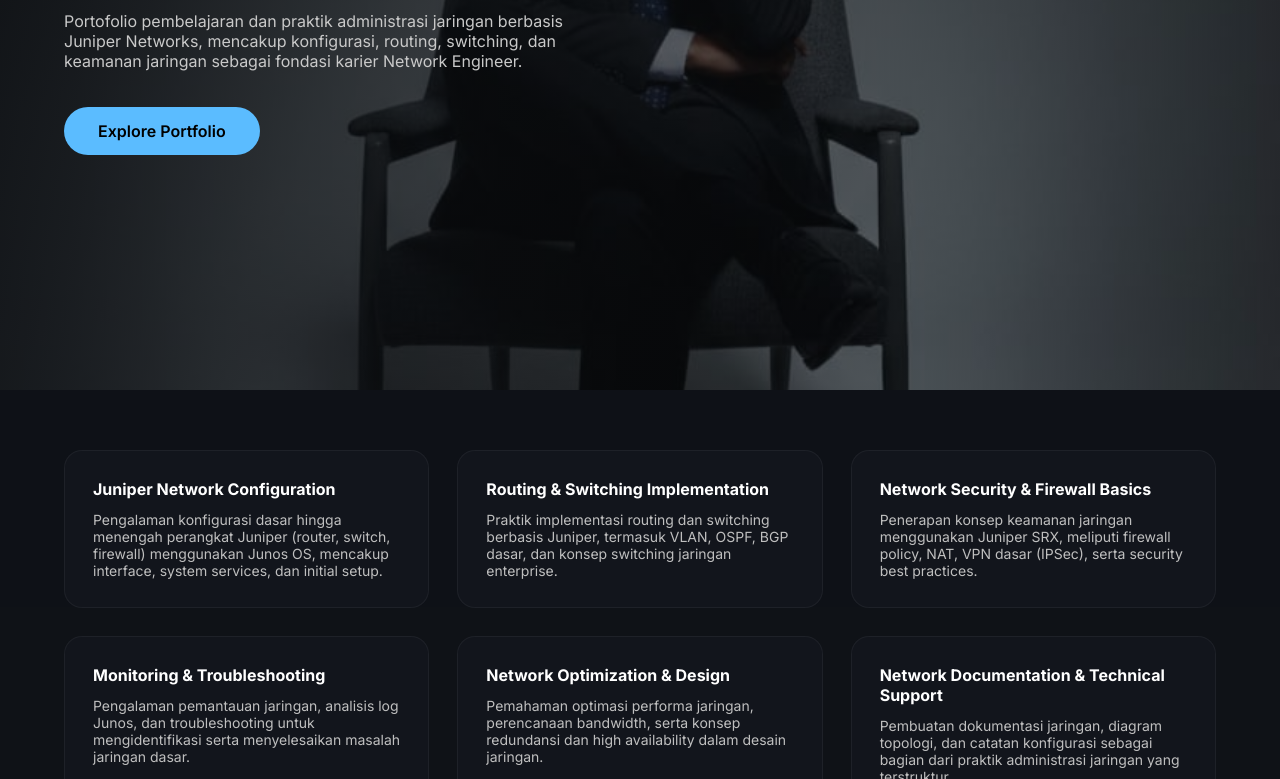
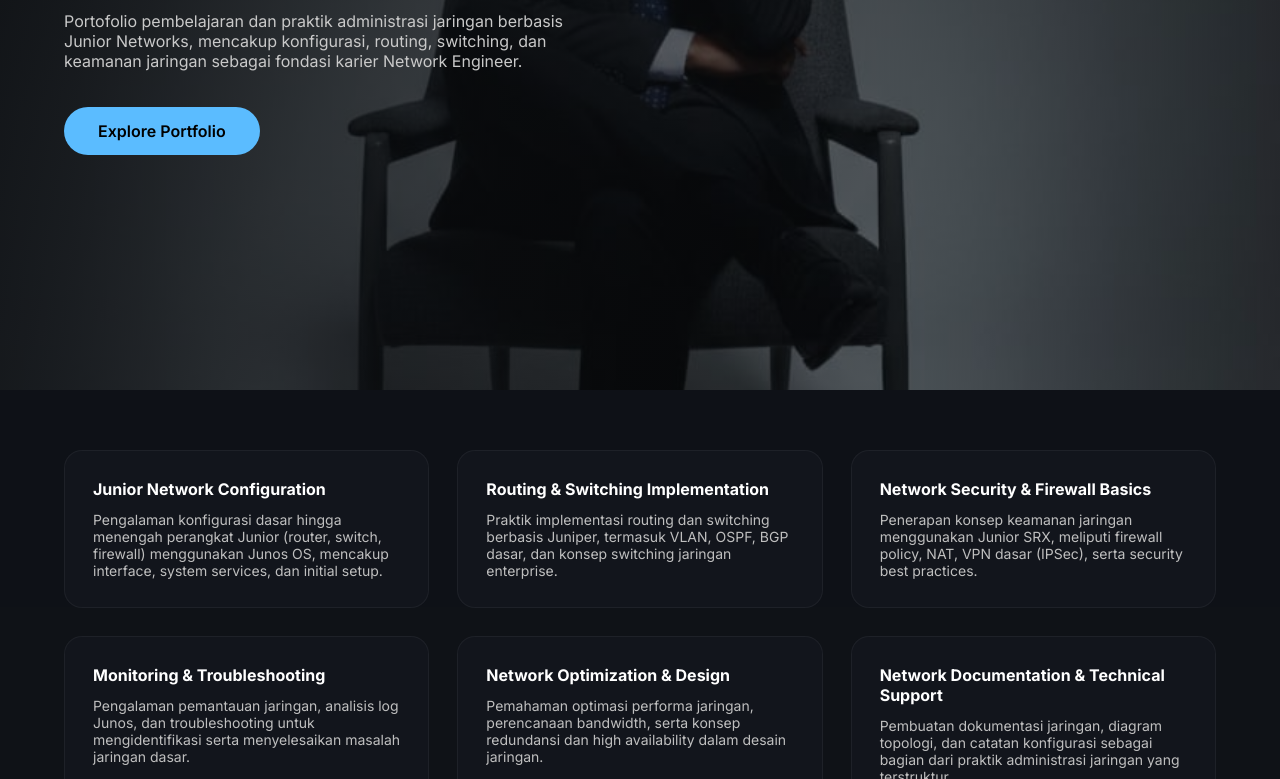
Before and after one commit to Dodikunaedi16/portofolio-main, a plain HTML site: page jna/index.html in a window 1280 px wide. Shown: the part 410-1189 px from the top of the page. Drawn offline with Linux system fonts and the light colour scheme.

Commit message:
Update index.html

```diff
--- a/jna/index.html
+++ b/jna/index.html
@@ -265,7 +265,7 @@
           </h2>
           <p>
             Portofolio pembelajaran dan praktik administrasi jaringan berbasis
-            Juniper Networks, mencakup konfigurasi, routing, switching, dan
+            Junior Networks, mencakup konfigurasi, routing, switching, dan
             keamanan jaringan sebagai fondasi karier Network Engineer.
           </p>
           <a href="#services" class="btn">Explore Portfolio</a>
@@ -275,9 +275,9 @@
 
     <section id="services" class="services">
       <div class="service-box">
-        <h4>Juniper Network Configuration</h4>
+        <h4>Junior Network Configuration</h4>
         <p>
-          Pengalaman konfigurasi dasar hingga menengah perangkat Juniper
+          Pengalaman konfigurasi dasar hingga menengah perangkat Junior
           (router, switch, firewall) menggunakan Junos OS, mencakup interface,
           system services, dan initial setup.
         </p>
@@ -294,7 +294,7 @@
       <div class="service-box">
         <h4>Network Security & Firewall Basics</h4>
         <p>
-          Penerapan konsep keamanan jaringan menggunakan Juniper SRX, meliputi
+          Penerapan konsep keamanan jaringan menggunakan Junior SRX, meliputi
           firewall policy, NAT, VPN dasar (IPSec), serta security best
           practices.
         </p>
```
